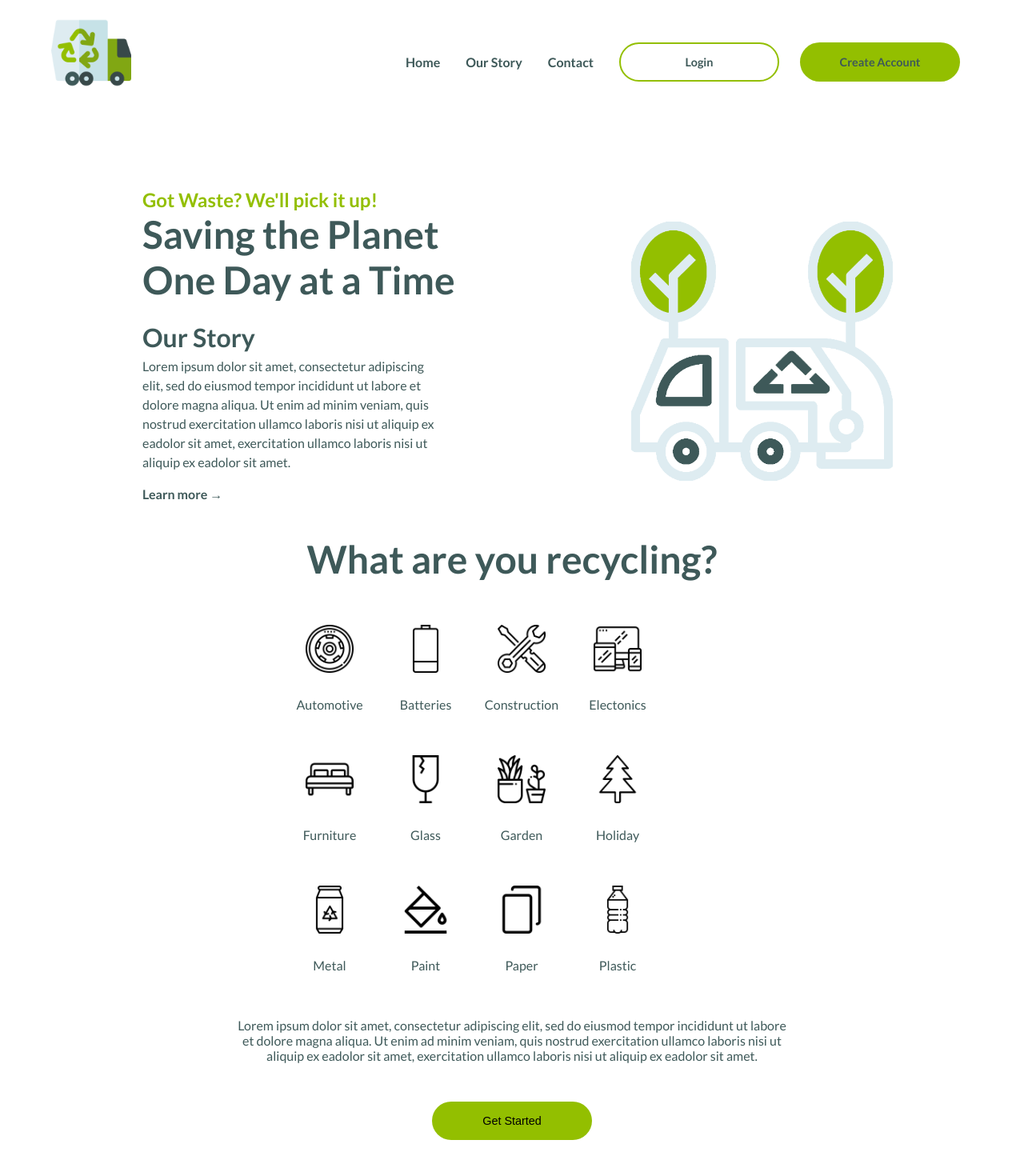
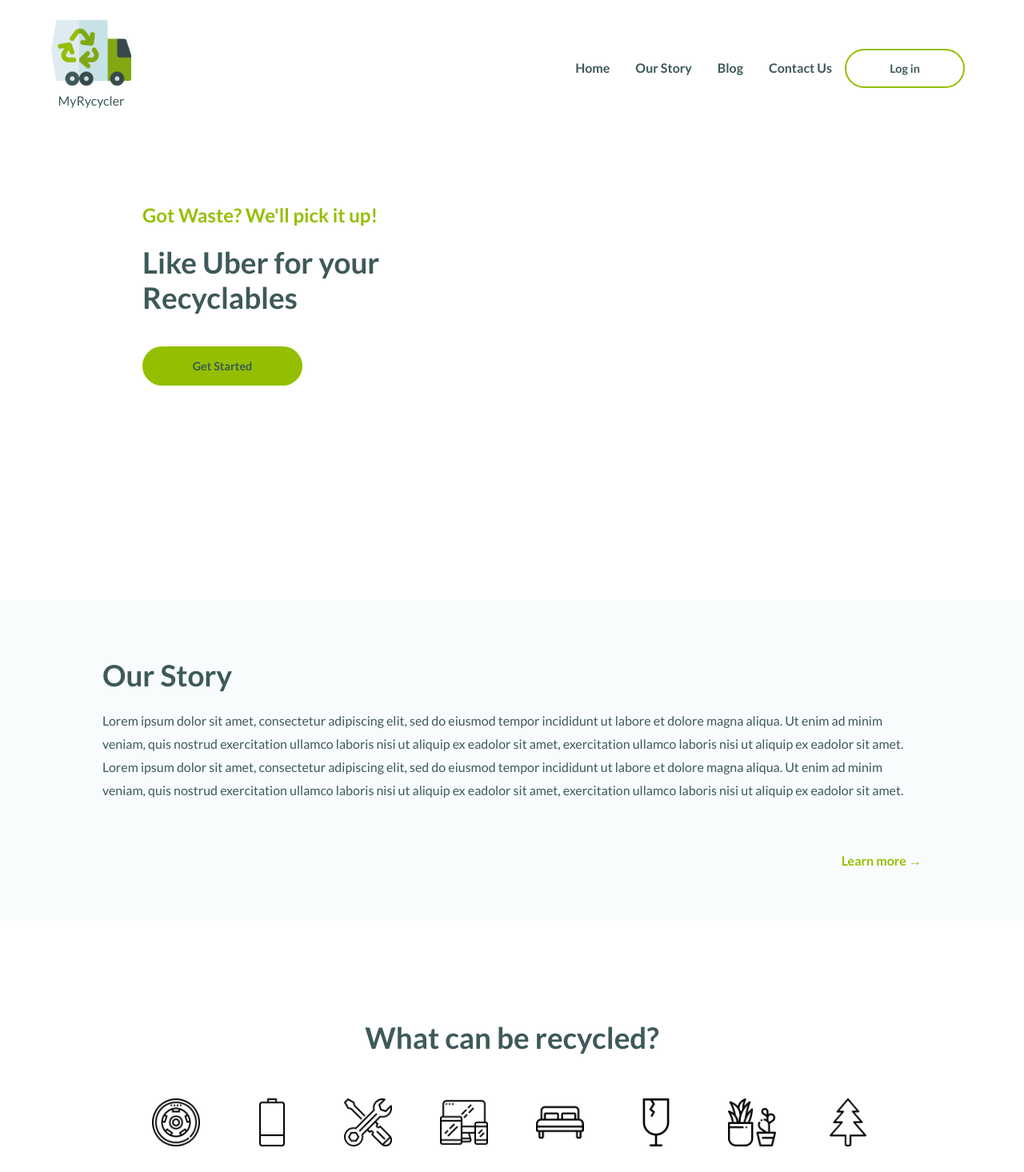
Before and after one commit to 360klacy/my-recycler-front-end, a React (Create React App) app: page / in a window 1280 px wide. Shown: the top 1465 px of the page at 80% size. Built offline with nearby package versions, Linux system fonts and the light colour scheme; no server answers.

Commit message:
Reorganize content

```diff
--- a/src/App.css
+++ b/src/App.css
@@ -95,6 +95,10 @@ li a {
   display: flex;
 }
 
+.spacer {
+  height: 20px;
+}
+
 
 .box {
   padding: 1rem;
@@ -130,3 +134,235 @@ input {
   display: block;
   margin-top: 40px;
 }
+
+
+/********************************
+Home Page
+*********************************/
+
+h2 {
+  color: #93BF00;
+  font-size: 1.3rem;
+}
+
+.main-container {
+  width: 80%;
+  margin: auto;
+  /* position: absolute; */
+}
+
+.hero-bkg{
+  width: 100%;
+  height: auto;
+  background: url('./../src/recycle-hero.jpg') center no-repeat;
+  background-size: cover;
+  /* z-index: -1;
+  position: absolute;
+  left: 0px;
+  top: 0px; */
+}
+
+
+
+.main{
+  padding-top: 100px;
+  padding-bottom: 100px;
+}
+
+.intro {
+  margin-right: auto;
+  text-align: left;
+  display: flex;
+  flex-direction: column;
+  justify-content: space-around;
+  height: 250px;
+}
+
+.title {
+  font-size: 2.3rem;
+}
+
+.our-story-section {
+  background: #F8FCFD;
+  padding: 60px 0;
+}
+
+.our-story-details {
+  display: flex;
+  flex-direction: column;
+  width: 80%;
+  margin: auto;
+  line-height: 1.8;
+}
+
+.our-story-details > a{
+  color: #93BF00;
+  margin-left: auto;
+  margin-top: 50px;
+}
+
+
+.info {
+  width: 90%;
+  line-height: 1.5;
+}
+
+img {
+  width: 50%;
+  max-width: 100%;
+}
+
+.hero-img {
+  display: none;
+}
+
+.footer {
+  width: 100%;
+  margin: auto;
+  text-align: center;
+  background: #f8fcfd;
+  padding: 2rem 3rem;
+}
+
+/********************************
+Categories
+*********************************/
+
+.categories-section {
+  margin: auto;
+}
+
+.icon-img{
+  max-width: 60px;
+  display: center;
+  margin: 30px;
+  align-content: center;
+  list-style-type: none;
+}
+
+.cat-container {
+  display: flex;
+  flex-wrap: wrap;
+  width: 90%;
+  justify-content: center;
+}
+
+.icon-flex{
+  display: flex;
+  flex-direction: column;
+  align-items: center;
+  justify-content: center;
+  padding-bottom: 1.5rem;
+}
+
+#center-h1{
+  text-align: center;
+  padding: 1.5rem 0;
+}
+
+
+
+.bottom-text{
+  line-height: 1.8;
+  display: flex;
+  flex-direction: column;
+  align-items: center;
+  margin: auto;
+  text-align: center;
+  padding: 2rem;
+  width: 90%;
+}
+
+.btn-1{
+  margin-top: 3rem;
+}
+
+@media screen and (min-width: 640px  ){
+
+  .mobile-container {
+    display: none;
+}
+
+  h2 {
+    color: #93BF00;
+    font-size: 24px;
+  }
+
+  .intro {
+      padding-left: 50px;
+      margin-bottom: 150px;
+      width: 500px;
+  }
+
+  .bottom-text {
+    width: 100%;
+  }
+
+}
+
+
+
+
+
+@media only screen and (min-width : 768px) and (max-width : 1024px) and (orientation : portrait) {
+
+
+
+}
+
+@media only screen and (min-width : 768px) and (max-width : 1024px) and (orientation : landscape) {
+
+  .title {
+    font-size: 3rem;
+  }
+
+  .main-container {
+    padding: 100px 0;
+  }
+
+
+  .img-right > img {
+    width: 40%;
+  }
+
+  .main {
+    padding-top: 0;
+  }
+
+  .our-story-section {
+    padding: 150px 0;
+  }
+
+}
+
+
+
+@media only screen  and (min-width : 768px) {
+
+  .categories-section {
+    padding: 100px 0;
+    width: 90%;
+  }
+
+
+
+}
+
+@media only screen and (min-width: 1024px) {
+  /* .categories-section {
+    padding: 100px 0;
+  } */
+
+  .hero-img {
+    display: block;
+    position: absolute;
+    right: 0;
+    bottom: 150px;
+    width: 40%;
+  }
+
+
+  .bottom-text {
+    width: 90%;
+  }
+}
--- a/src/Component/Categories/Categories.css
+++ b/src/Component/Categories/Categories.css
@@ -1,14 +1,4 @@
-.waypoint{
-    padding: 70px 0;
-    border: 3px solid black;
-    border-top: none;
-    border-left: none;
-    border-right: none;
-    text-align: center;
-    display: flex;
-    justify-content: center;
-}
-
+/*
 .icon-img{
     max-width: 60px;
     display: center;
@@ -20,7 +10,8 @@
 .cat-container {
     display: flex;
     flex-wrap: wrap;
-    width: 50%;
+    width: 90%;
+    justify-content: center;
 }
 
 .icon-flex{
@@ -40,7 +31,6 @@
     flex-direction: column;
     align-items: center;
     margin: auto;
-    width: 60%;
     text-align: center;
     padding: 2rem 0;
 
@@ -48,4 +38,4 @@
 
 .btn-1{
     margin-top: 3rem;
-}
+} */
--- a/src/Component/Categories/Categories.js
+++ b/src/Component/Categories/Categories.js
@@ -1,14 +1,14 @@
 import React, {Component} from 'react';
-import './Categories.css';
+// import './Categories.css';
 
 
 class Categories extends Component{
     render(){
         console.log(this.props);
-        return(
-            <div className="container">
-                    <h1 id="center-h1" className="title">What are you recycling?</h1>
-                <div className="row">
+        return(<>
+            <section className="categories-section">
+                    <h1 id="center-h1" className="title">What can be recycled?</h1>
+                {/* <div className="row"> */}
                     <div className="cat-container container">
                         <div className="icon-flex"><img className="icon-img"src="./Images/automobile.png" alt="auto" />Automotive</div>
                         <div className="icon-flex"><img className="icon-img"src="./Images/battery.png" alt="battery"/>Batteries</div>
@@ -23,15 +23,15 @@ class Categories extends Component{
                         <div className="icon-flex"><img className="icon-img"src="./Images/paper.png" alt="paper"/>Paper</div>
                         <div className="icon-flex"><img className="icon-img"src="./Images/plastic.png" alt="plastic"/>Plastic</div>
                     </div>
-                </div>
+                {/* </div> */}
                     <div className="bottom-text">
                         <p>
                             Lorem ipsum dolor sit amet, consectetur adipiscing elit, sed do eiusmod tempor incididunt ut labore et dolore magna aliqua. Ut enim ad minim veniam, quis nostrud exercitation ullamco laboris nisi ut aliquip ex eadolor sit amet, exercitation ullamco laboris nisi ut aliquip ex eadolor sit amet.
                         </p>
-                    <button className="btn btn-1">Get Started</button>
+                        <button className="btn btn-1">Get Started</button>
                     </div>
-            </div>
-        )
+            </section>
+       </> )
     }
 }
 
--- a/src/Component/Home/Home.css
+++ b/src/Component/Home/Home.css
@@ -1,4 +1,5 @@
-h2 {
+
+  /* h2 {
     color: #93BF00;
 }
 
@@ -74,4 +75,4 @@ img {
         display: block;
         margin: auto;
     }
-}
+} */
--- a/src/Component/Home/Home.js
+++ b/src/Component/Home/Home.js
@@ -1,44 +1,57 @@
 import React, { Component } from 'react'
-import NavBar from '../NavBar/NavBar'
-import './Home.css'
+// import NavBar from '../NavBar/NavBar'
+// import './Home.css'
 import Categories from '../Categories/Categories'
 import Login from '../Auth/Login'
 import SignUp from '../Auth/Signup'
+
 class Home extends Component {
 
     render (){
         return(<>
             <div className="main-container">
                 <div className="main">
-                    <div className="left">
+                    <div className="intro">
                         <h2>Got Waste? We'll pick it up!</h2>
-                        <h1 className="title">Saving the Planet <br />
-                        One Day at a Time</h1>
+                        <div className="spacer"></div>
+                        <h1 className="title">Like Uber for your Recyclables</h1>
+                        <div className="spacer"></div>
+                        <div>
+                            <button className="btn"><a href="/">Get Started</a></button>
+                        </div>
+                    </div>
+                </div>
+                        {/* <img className="hero-img" src="./recycle-truck.png" alt="recycle-truck" /> */}
+            </div>
 
-                         <div className="info">
-                        <h1>Our Story</h1>
+        <div className="hero-bkg">
+        </div>
+
+
+
+            <section className="our-story-section">
+                <div className="our-story-details">
+                        <h1 className="title">Our Story</h1>
+                        <div className="spacer"></div>
                         <p>Lorem ipsum dolor sit amet, consectetur adipiscing elit,
+                            sed do eiusmod tempor incididunt ut labore et dolore magna aliqua.
+                            Ut enim ad minim veniam, quis nostrud exercitation ullamco laboris
+                            nisi ut aliquip ex eadolor sit amet, exercitation ullamco laboris nisi
+                            ut aliquip ex eadolor sit amet. Lorem ipsum dolor sit amet, consectetur adipiscing elit,
                             sed do eiusmod tempor incididunt ut labore et dolore magna aliqua.
                             Ut enim ad minim veniam, quis nostrud exercitation ullamco laboris
                             nisi ut aliquip ex eadolor sit amet, exercitation ullamco laboris nisi
                             ut aliquip ex eadolor sit amet.
                         </p>
+                        <div className="spacer"></div>
                         <a href="/">Learn more &rarr;</a>
-                         </div>
+                </div>
+            </section>
 
-                    </div>
-
-                    <div className="img-right">
-                        <img src="./recycle-truck.png" alt="recycle-truck" />
-                    </div>
-
-                </div>
-            </div>
                 <Categories />
 
             <footer className="footer">
             Copyright &copy; 2019 MyRecycler All Rights Reserved.
-
             </footer>
         </>)
     }
--- a/src/Component/NavBar/NavBar.css
+++ b/src/Component/NavBar/NavBar.css
@@ -6,11 +6,7 @@ a {
 }
 
 .nav-container {
-    width: 100%;
-    display: flex;
-    flex-direction: column;
-    align-items: center;
-    padding: 1rem 0;
+    display: none;
 }
 
 
@@ -48,7 +44,8 @@ button {
     border: 2px solid #93BF00;
     border-radius: 30px;
     background: transparent;
-
+    width: 150px;
+    margin: 0;
 }
 
 
@@ -59,6 +56,7 @@ button {
     border: 2px solid #93BF00;
     border-radius: 30px;
     border: none;
+    margin-left: 0;
 }
 
 ul li {
@@ -278,32 +276,104 @@ ul li {
 }
 
 
+.mobile-container {
+    padding: 1rem 1.5rem;
+}
+
+  .topnav {
+    overflow: hidden;
+    position: relative;
+  }
+
+  .topnav #myLinks {
+    display: none;
+  }
+
+  .topnav a {
+    color: #3E5959;
+    padding: 1.5rem 0;
+    text-decoration: none;
+    font-size: 1.1rem;
+    display: block;
+    line-height: 1.5;
+  }
+
+
+  .mobile-btn {
+    padding: 0.2rem 1rem;
+    background: #93BF00;
+    border-radius: 50px;
+    border: none;
+    margin: 0;
+    height: 50px;
+    display: flex;
+    flex-direction: column;
+    align-items: center;
+    justify-content: center;
+  }
+
+  .mobile-btn > a {
+      color: #fff;
+  }
+
+
+  .icon {
+    position: absolute;
+    right: 0;
+    top: 10%;
+  }
+
+  .hamburger {
+        width: 35px;
+        height: 5px;
+        background-color: #93BF00;
+        margin: 6px 0;
+      }
+
+
 
 
 @media screen and (min-width: 640px  ){
+
 
 
     .btn-container {
         flex-direction: row;
     }
 
+    .nav {
+        flex-direction: row;
+        margin-top: none;
+        margin-left: auto;
+    }
+
+    .nav-container {
+        width: 100%;
+        display: flex;
+        align-items: center;
+        padding: 1rem 0;
+    }
 
 }
 
+
+
+
 @media screen and (min-width: 900px){
 
-    .nav {
-        flex-direction: row;
-        margin-top: none;
+    .mobile-container {
+        display: none;
     }
 
 
-    .nav-container {
-        flex-direction: row;
-    }
+
 
     .logo {
         margin-right: auto;
+        margin-right: auto;
+        display: flex;
+        flex-direction: column;
+        align-items: center;
     }
 
     .btn-border {
--- a/src/Component/NavBar/NavBar.js
+++ b/src/Component/NavBar/NavBar.js
@@ -48,24 +48,60 @@ class NavBar extends Component {
         //do auth
     }
 
+    displayMobile = () => {
+      const hamburgerBar = document.getElementById("myLinks");
+      if (hamburgerBar.style.display === "block") {
+        hamburgerBar.style.display = "none";
+      } else {
+        hamburgerBar.style.display = "block";
+      }
+    }
+
     render (){
         return(<>
+
+<div className="mobile-container">
+
+<div className="topnav">
+  <div className="logo">
+        <img className="logo-img" src="./012-van.png" alt="logo" />
+        <p>MyRycycler</p>
+    </div>
+  <div id="myLinks">
+    <a href="/">Home</a>
+    <a href="/">Our Story</a>
+    <a href="/">Blog</a>
+    <a href="/">Contact Us</a>
+    <button className="mobile-btn"><a href="/">Log in</a></button>
+
+  </div>
+  <div className="icon" onClick={this.displayMobile}>
+    <div className="hamburger"></div>
+    <div className="hamburger"></div>
+    <div className="hamburger"></div>
+  </div>
+</div>
+
+</div>
+
             <div className="container">
                 <nav className="nav-container">
                     <div className="logo">
                         <img className="logo-img" src="./012-van.png" alt="logo" />
+                        <p>MyRycycler</p>
                     </div>
                     <div className="nav">
                         <ul className="links">
                             <li><a href="/">Home</a></li>
                             <li><a href="/">Our Story</a></li>
-                            <li><a href="/">Contact</a></li>
+                            <li><a href="/">Blog</a></li>
+                            <li><a href="/">Contact Us</a></li>
+                            {/* <div className="btn-container"> */}
+                                <button className="btn-border"><a href="/">Log in</a></button>
+                                {/* <button className="btn"><a href="/">Create Account</a></button> */}
+                            {/* </div> */}
                         </ul>
 
-                        <div className="btn-container">
-                            <button className="btn-border"><a href="/">Login</a></button>
-                            <button className="btn"><a href="/">Create Account</a></button>
-                        </div>
 
                     </div>
                 </nav>
```
Also changed, not shown: src/recycle-hero.jpg (added).
